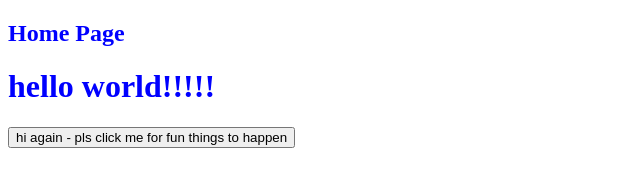
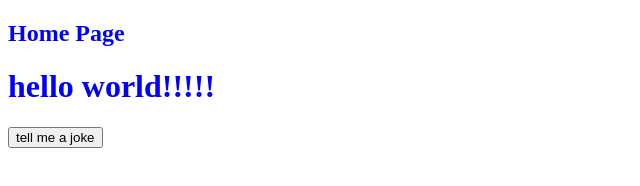
Before and after one commit to aitchiss/suzanne-deployed-a-zip, a plain HTML site: page index.html in a window 1280 px wide. Shown: the whole page, without its empty margins (0-640 px from the left). Drawn offline with Linux system fonts and the light colour scheme.

Commit message:
Change button text to 'tell me a joke'

```diff
--- a/index.html
+++ b/index.html
@@ -11,7 +11,7 @@
       </div>
       <div class="content">
         <h1>hello world!!!!!</h1>
-        <button>hi again - pls click me for fun things to happen</button>
+        <button>tell me a joke</button>
       </div>
     </div>
   </body>
```
